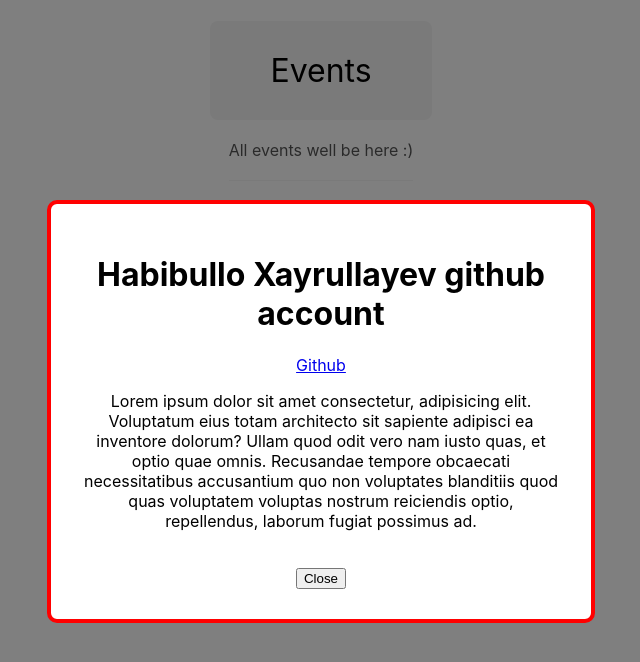
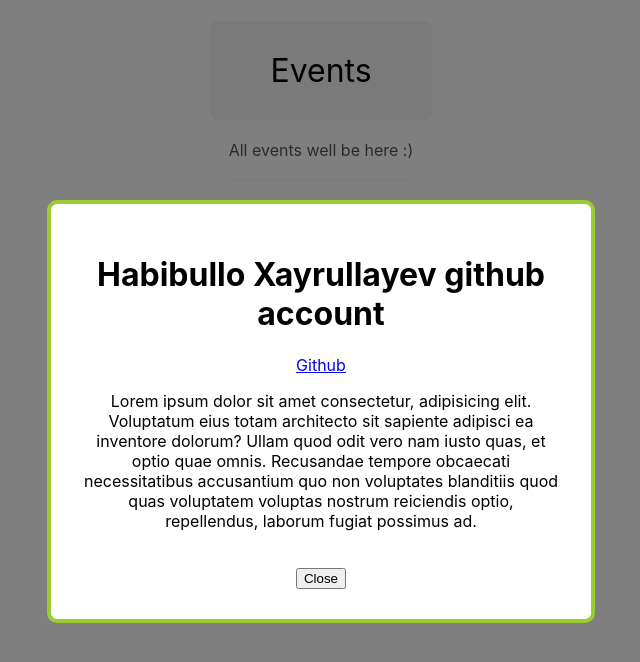
Before and after one commit to Habibullo2003/React-darslari, a React (Create React App) app in the folder lesson5-multiple-component/: page / in a window 1280 px wide. Shown: the top 662 px of the page, without its empty margins (319-959 px from the left). Built offline with nearby package versions, Linux system fonts and the light colour scheme.

Commit message:
Dynamic Inline Css

```diff
--- a/lesson5-multiple-component/src/App.js
+++ b/lesson5-multiple-component/src/App.js
@@ -63,7 +63,7 @@
         <h2>Habibullo Xayrullayev github account</h2>
         <p>Lorem ipsum dolor sit amet consectetur adipisicing elit. Unde, illum.</p>
       </Modal> */}
-      {showModal && <Modal closeModal={closeModal}>
+      {showModal && <Modal closeModal={closeModal} isModeModal={true}>
         <h1>Habibullo Xayrullayev github account</h1>
         <a href="https://github.com/Habibullo2003">Github</a>
         <p>
--- a/lesson5-multiple-component/src/components/Modal.js
+++ b/lesson5-multiple-component/src/components/Modal.js
@@ -1,14 +1,14 @@
 import './Modal.css'
 import ReactDOM from 'react-dom'
 
-function Modal({ children, closeModal }) {
+function Modal({ children, closeModal, isModeModal }) {
   return ReactDOM.createPortal(
     <div className="modal-backdrop">
       <div
         className="modal"
         style={{
           border: '4px solid',
-          borderColor: 'red',
+          borderColor: isModeModal ? 'yellowgreen' : 'red',
           textAlign: 'center',
         }}>
         {children}
```
